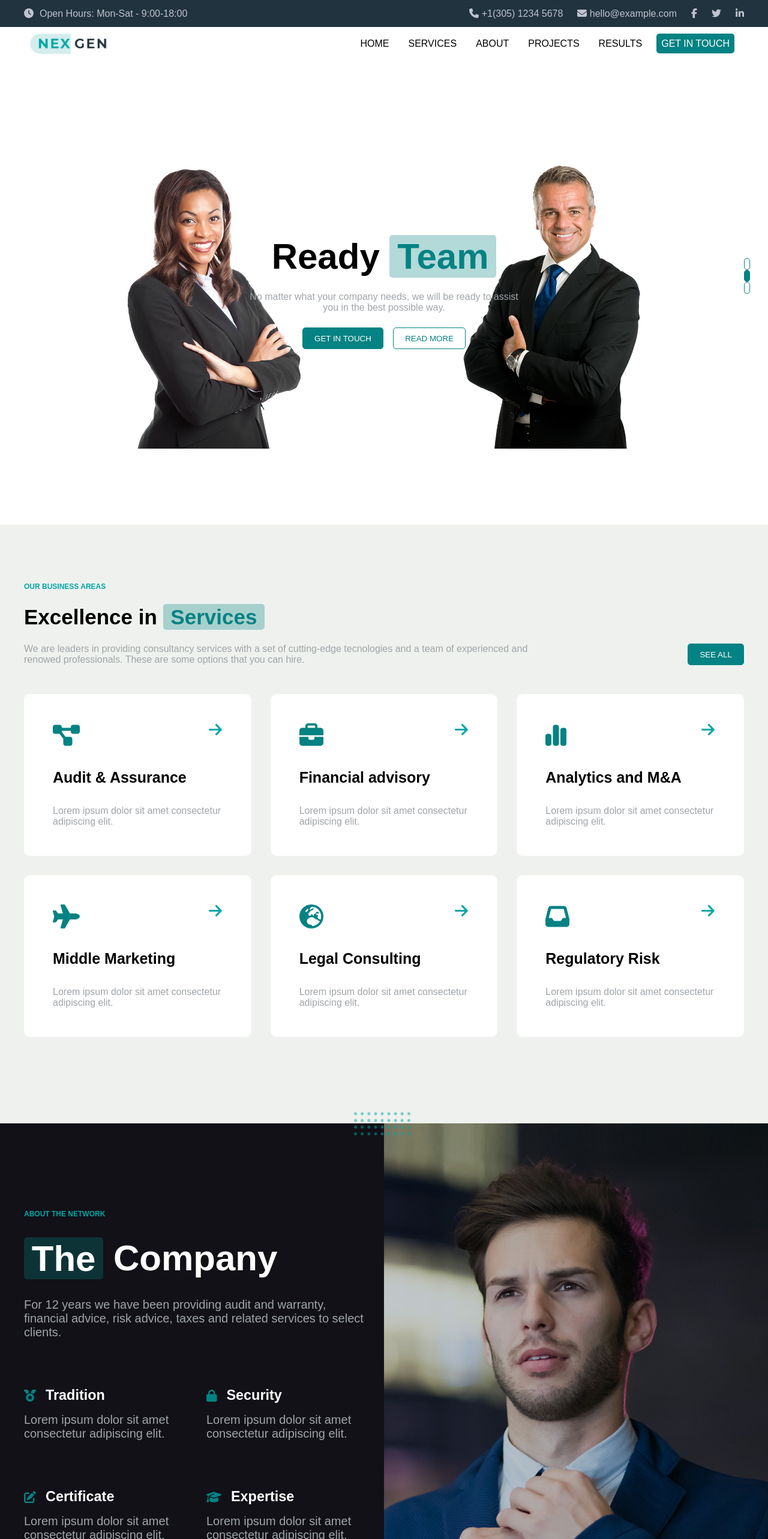
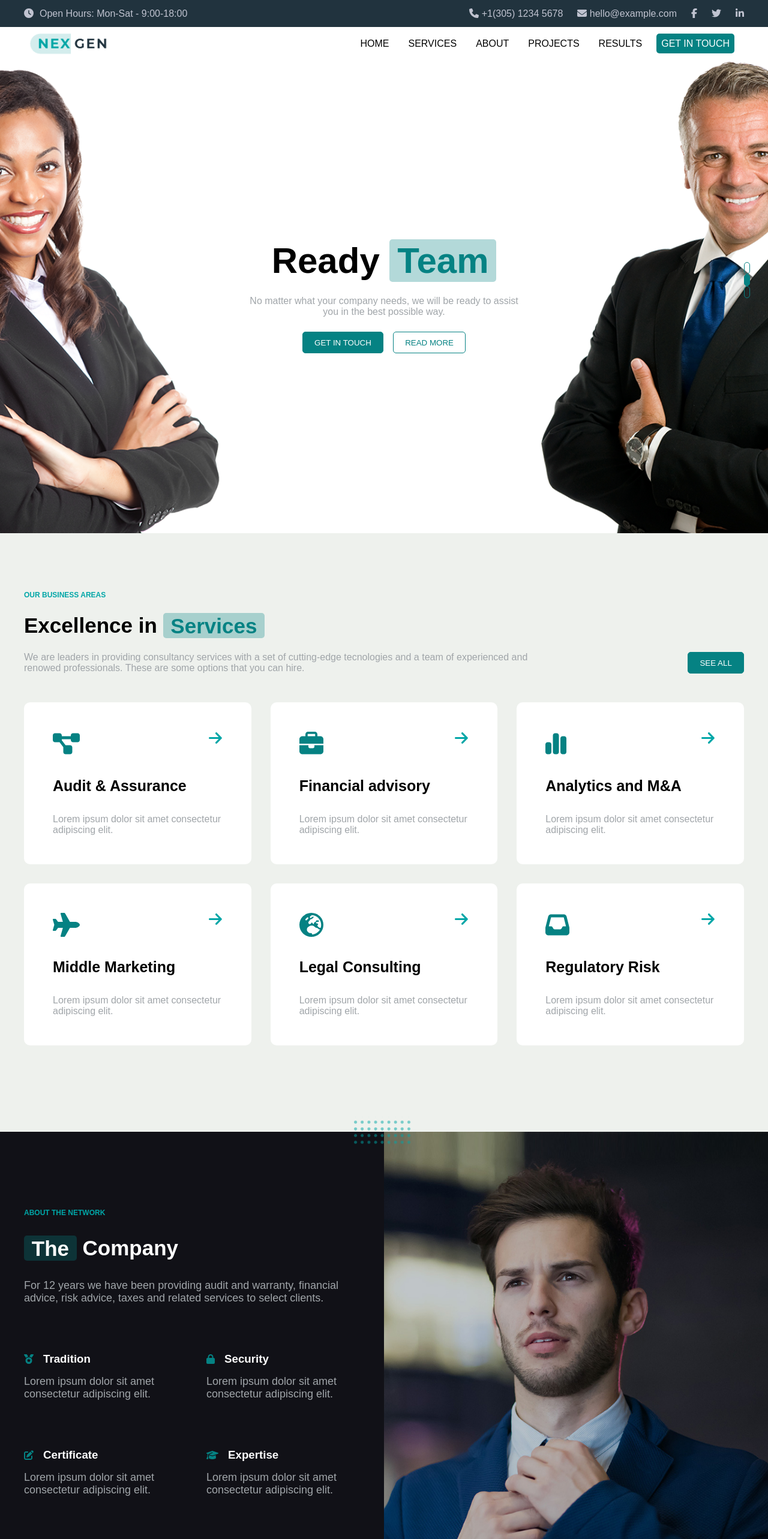
Before and after one commit to isma-91/proj-html-vuejs, a Vue app: page / in a window 1280 px wide. Shown: the top 2566 px of the page at 60% size. Built offline with nearby package versions, Linux system fonts and the light colour scheme; a web font is replaced by a local one.

Commit message:
Fix header img and company section sizes

```diff
--- a/src/components/CompanyPage.vue
+++ b/src/components/CompanyPage.vue
@@ -207,17 +207,16 @@ h2 {
 .left-side {
   width: 50%;
 
-  padding: 9rem 1.5rem 9rem 0;
+  padding: 8rem 1.5rem 8rem 0;
 
     h2{
-      font-size: 60px;
       margin: 2rem 0;
     }
 }
 
 .left-side p {
   color: $primary-text-color;
-  font-size: 20px;
+  font-size: 18px;
 }
 
 .company-cards-container {
@@ -226,7 +225,7 @@ h2 {
   column-gap: 2rem;
   row-gap: 5rem;
   padding: 5rem 0;
-  font-size: 20px;
+
 }
 
 .company-cards {
--- a/src/components/NavPage.vue
+++ b/src/components/NavPage.vue
@@ -93,9 +93,7 @@ li:last-child a {
   background-image: url('@/assets/img/bg-parallax.png');
   background-position: center;
   background-repeat: no-repeat;
-  background-size: 150%; // TODO: Vedere come sistemare il background-size
-
-  height: 830px;
+  background-size: 3800px; // TODO: Vedere come sistemare il background-size
 
   display: flex;
   flex-direction: column;
@@ -128,6 +126,8 @@ li:last-child a {
   align-items: center;
   justify-content: center;
 
+  padding: 300px;
+
   text-align: center;
   height: 100%;
 }
```
